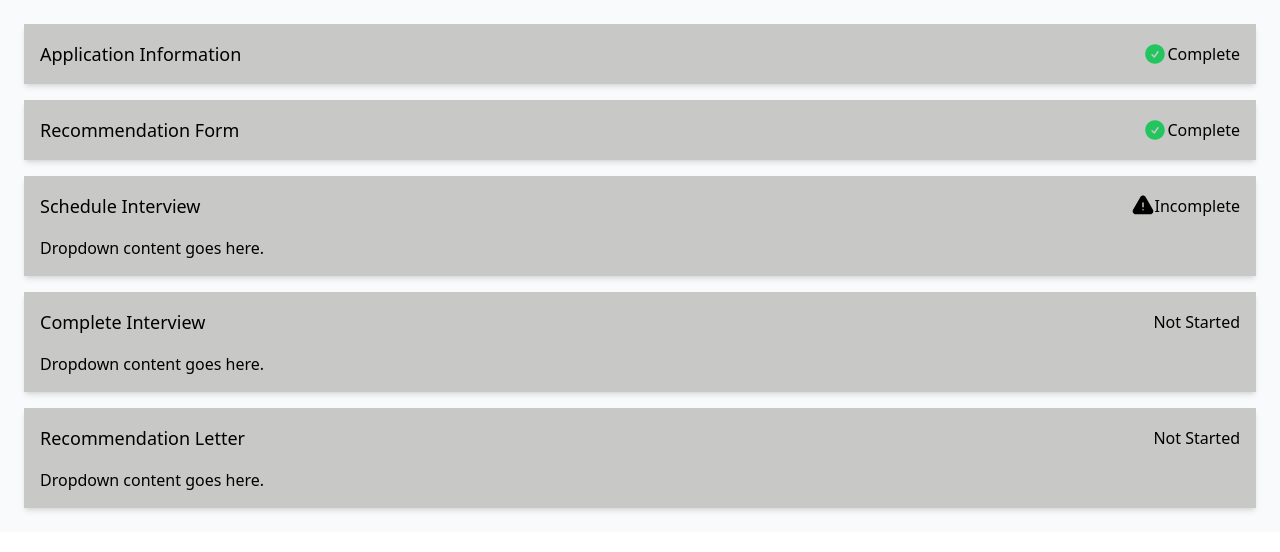
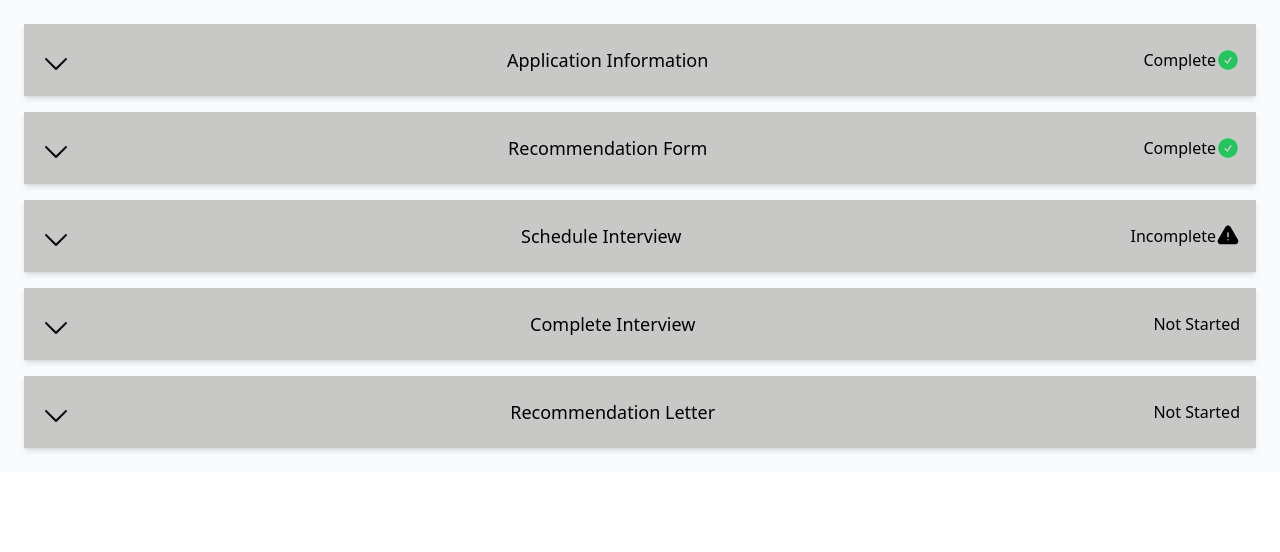
Before and after one commit to HealthTech-Devs/PMAC-healthtech-devs, a Next.js app: page /components/AppStatus in a window 1280 px wide. Shown: the top 552 px of the page. Built offline with nearby package versions, Linux system fonts and the light colour scheme.

Commit message:
Added dropdown menu buttons

```diff
--- a/src/pages/components/AppStatus.js
+++ b/src/pages/components/AppStatus.js
@@ -1,6 +1,7 @@
 import { useState, useEffect } from "react";
 import { CheckCircleIcon} from "@heroicons/react/24/solid";
 import { ExclamationTriangleIcon } from "@heroicons/react/24/solid";
+import { ChevronDownIcon } from "@heroicons/react/24/solid";
 
 const Steps = () => {
   const [steps, setSteps] = useState([
@@ -8,7 +9,9 @@ const Steps = () => {
     {label: "Recommendation Form", state: 2},
     {label: "Schedule Interview", state: 1},
     {label: "Complete Interview", state: 0},
-    {label: "Recommendation Letter", state: 0}]);
+    {label: "Recommendation Letter", state: 0}
+  ]);
+  const [openStep, setOpenStep] = useState(null);
 
   const toggleStepState = (index) => {
     const newState = [...steps];
@@ -17,22 +20,36 @@ const Steps = () => {
     setSteps(newState);
   };
 
+  const toggleOpenStep = (index) => {
+    setOpenStep(openStep === index ? null : index);
+  };
+
   return (
     <ul className="space-y-4 bg-white px-4 py-5 sm:p-6">
       {steps.map((step, index) => (
         <li key={String(step.label)} className = "shadow-md bg-gray p-4 hover:border-blue-500">
           <div className="flex justify-between items-center">
-            <h3 className="text-lg font-medium">{step.label}</h3>
+          <button
+            onClick={() => toggleOpenStep(index)}
+            className="mt-2 flex"
+          >
+            <ChevronDownIcon
+              className={`w-8 h-8 ${
+                openStep === index ? "transform rotate-180" : ""
+              }`}
+            />
+          </button>
+            <h3 className="justify-left text-lg font-medium">{step.label}</h3>
             {step.state === 1 && (
               <div className="flex items-center">
+                <h3>Incomplete</h3>
                 <ExclamationTriangleIcon className="w-6 h-6" />
-                <h3>Incomplete</h3>
               </div>
             )}
             {step.state === 2 && (
               <div className="flex items-center">
+                <h3>Complete</h3>
                 <CheckCircleIcon className="w-6 h-6 fill-green" />
-                <h3>Complete</h3>
               </div>
             )}
             {step.state === 0 && (
@@ -43,7 +60,7 @@ const Steps = () => {
           </div>
           <div
             className={`${
-              step.state === 0 || step.state === 1 ? "block" : "hidden"} mt-4`}>
+              openStep === index ? "block" : "hidden"} mt-4`}>
             <p>Dropdown content goes here.</p>
           </div>
         </li>
```
